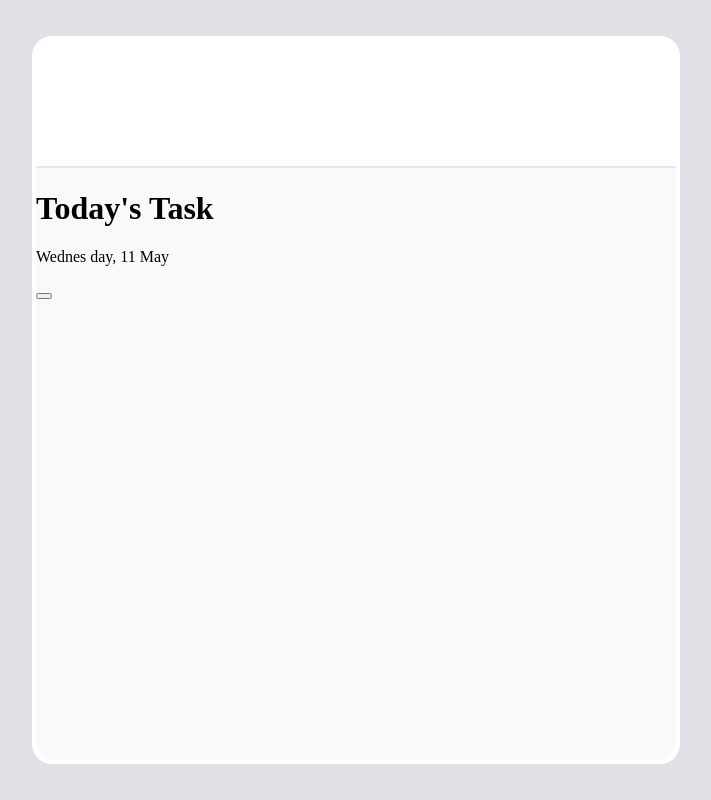
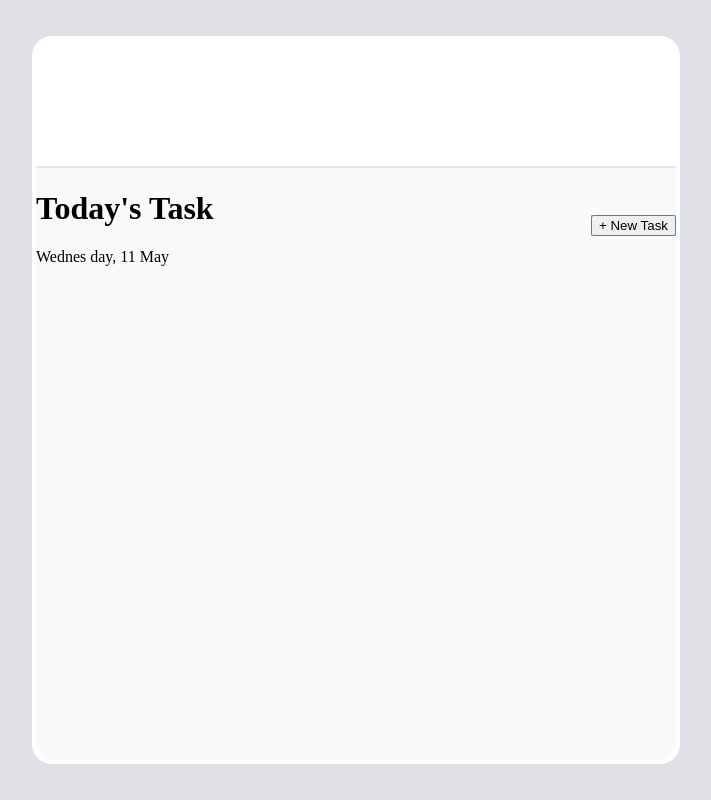
Before and after one commit to philbertmaluu/team_todo, a plain HTML site: page index.html in a window 1280 px wide. Shown: the whole page, without its empty margins (284-995 px from the left). Drawn offline with Linux system fonts and the light colour scheme.

Commit message:
this is a demo for shaimaa

```diff
--- a/index.html
+++ b/index.html
@@ -19,12 +19,14 @@
         <div class="main">
 
             <div class="top">
-                <h1>Today's Task</h1>
-                <p>Wednes day, 11 May</p>
+                <div class="text">
+                    <h1>Today's Task</h1>
+                    <p>Wednes day, 11 May</p>
+                </div>
+                <div class="button">
+                    <Button type="submit">+ New Task</Button>
+                </div>
 
-                <div class="button">
-                    <Button type="submit"></Button>
-                </div>
             </div>
 
         </div>
--- a/style.css
+++ b/style.css
@@ -18,6 +18,16 @@ body {
     flex-direction: column;
     padding: 4px;
 
+}
+
+.button {
+    background-color: aqua;
+}
+
+.top {
+    display: flex;
+    justify-content: space-between;
+    align-items: center;
 }
 
 .header {
```
